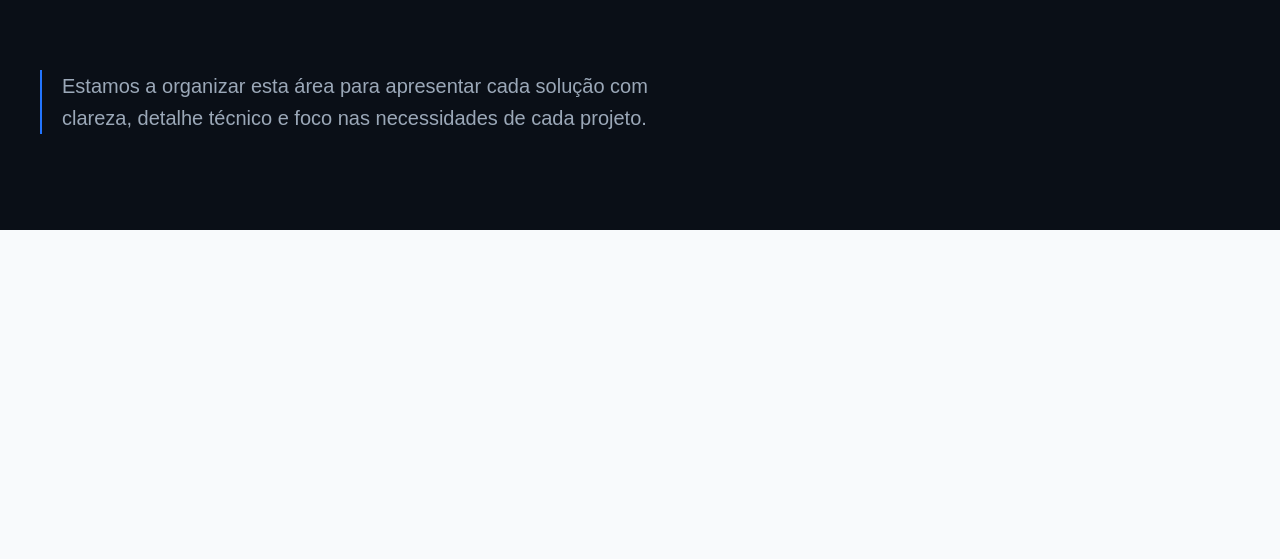
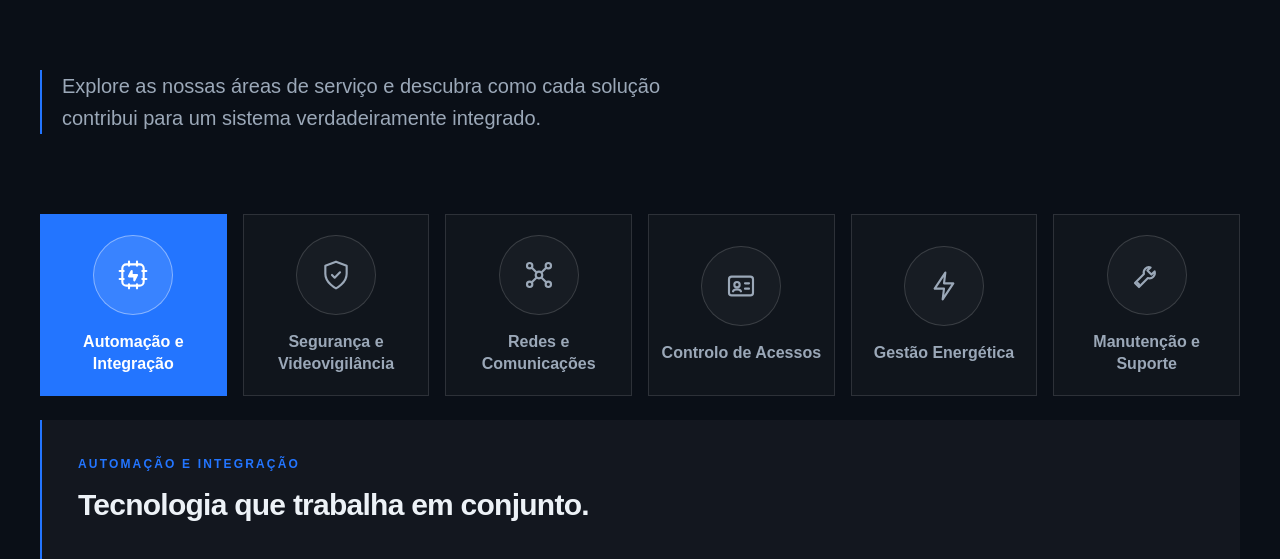
Before and after one commit to integrolink/integrolink-website, a Next.js app: page /servicos in a window 1280 px wide. Shown: the part 595-1154 px from the top of the page. Before the commit the page ends 825 px from the top, so only its background shows below. Built offline with nearby package versions, Linux system fonts and the light colour scheme.

Commit message:
Adiciona exploradores de serviços e setores

```diff
--- a/src/app/servicos/page.tsx
+++ b/src/app/servicos/page.tsx
@@ -1,6 +1,49 @@
 import type { Metadata } from "next";
 import { Navbar } from "@/components/Navbar";
+import {
+  CategoryExplorer,
+  type CategoryItem,
+} from "@/components/CategoryExplorer";
 import { PageIntro } from "@/components/PageIntro";
+
+const services: CategoryItem[] = [
+  {
+    id: "automacao",
+    label: "Automação e Integração",
+    statement: "Tecnologia que trabalha em conjunto.",
+    icon: "automation",
+  },
+  {
+    id: "seguranca",
+    label: "Segurança e Videovigilância",
+    statement: "Mais proteção para pessoas e património.",
+    icon: "security",
+  },
+  {
+    id: "redes",
+    label: "Redes e Comunicações",
+    statement: "Uma infraestrutura fiável é a base de qualquer sistema.",
+    icon: "network",
+  },
+  {
+    id: "acessos",
+    label: "Controlo de Acessos",
+    statement: "Controlo total sobre quem entra e sai.",
+    icon: "access",
+  },
+  {
+    id: "energia",
+    label: "Gestão Energética",
+    statement: "Consumos mais inteligentes.",
+    icon: "energy",
+  },
+  {
+    id: "suporte",
+    label: "Manutenção e Suporte",
+    statement: "A tecnologia continua a evoluir.",
+    icon: "support",
+  },
+];
 
 export const metadata: Metadata = {
   title: "Serviços | IntegroLink",
@@ -15,8 +58,10 @@ export default function ServicesPage() {
       <PageIntro
         eyebrow="Serviços"
         title="Soluções tecnológicas concebidas para aumentar o conforto, a segurança e a eficiência do seu espaço."
-        description="Estamos a organizar esta área para apresentar cada solução com clareza, detalhe técnico e foco nas necessidades de cada projeto."
-      />
+        description="Explore as nossas áreas de serviço e descubra como cada solução contribui para um sistema verdadeiramente integrado."
+      >
+        <CategoryExplorer items={services} />
+      </PageIntro>
     </>
   );
 }
--- a/src/app/setores-de-atuacao/page.tsx
+++ b/src/app/setores-de-atuacao/page.tsx
@@ -1,6 +1,37 @@
 import type { Metadata } from "next";
 import { Navbar } from "@/components/Navbar";
+import {
+  CategoryExplorer,
+  type CategoryItem,
+} from "@/components/CategoryExplorer";
 import { PageIntro } from "@/components/PageIntro";
+
+const sectors: CategoryItem[] = [
+  {
+    id: "habitacoes",
+    label: "Habitações",
+    statement: "Uma casa mais confortável, segura e eficiente.",
+    icon: "home",
+  },
+  {
+    id: "alojamentos",
+    label: "Alojamentos Locais",
+    statement: "Simplifique a gestão do seu alojamento.",
+    icon: "lodging",
+  },
+  {
+    id: "negocios",
+    label: "Negócios",
+    statement: "Tecnologia para apoiar o crescimento do seu negócio.",
+    icon: "business",
+  },
+  {
+    id: "condominios",
+    label: "Condomínios",
+    statement: "Mais segurança e melhor gestão dos espaços comuns.",
+    icon: "condominium",
+  },
+];
 
 export const metadata: Metadata = {
   title: "Setores de atuação | IntegroLink",
@@ -15,8 +46,10 @@ export default function SectorsPage() {
       <PageIntro
         eyebrow="Setores de atuação"
         title="Adaptamos cada solução às necessidades específicas de cada espaço e de cada cliente."
-        description="Esta página será construída em torno dos setores em que a IntegroLink atua, sem generalizações nem serviços que não façam parte da empresa."
-      />
+        description="Selecione um setor para conhecer o princípio que orienta a nossa abordagem a cada contexto."
+      >
+        <CategoryExplorer items={sectors} />
+      </PageIntro>
     </>
   );
 }
--- /dev/null
+++ b/src/components/CategoryExplorer.tsx
@@ -0,0 +1,186 @@
+"use client";
+
+import { useState, type ReactNode } from "react";
+
+export type CategoryIconName =
+  | "home"
+  | "lodging"
+  | "business"
+  | "condominium"
+  | "automation"
+  | "security"
+  | "network"
+  | "access"
+  | "energy"
+  | "support";
+
+export type CategoryItem = {
+  id: string;
+  label: string;
+  statement: string;
+  icon: CategoryIconName;
+};
+
+type CategoryExplorerProps = {
+  items: CategoryItem[];
+};
+
+const iconPaths: Record<CategoryIconName, ReactNode> = {
+  home: (
+    <>
+      <path d="m3 11 9-7 9 7" />
+      <path d="M5.5 9.5V20h13V9.5" />
+      <path d="M9.5 20v-6h5v6" />
+    </>
+  ),
+  lodging: (
+    <>
+      <path d="M4 19V7" />
+      <path d="M4 15h16v4" />
+      <path d="M7 11h4a3 3 0 0 1 3 3v1H7z" />
+      <path d="M7 8h.01" />
+      <path d="M19 8v3" />
+      <path d="m17.5 9.5 3-3" />
+    </>
+  ),
+  business: (
+    <>
+      <rect x="3" y="7" width="18" height="13" rx="1" />
+      <path d="M8 7V4h8v3" />
+      <path d="M3 12h18" />
+      <path d="M10 12v2h4v-2" />
+    </>
+  ),
+  condominium: (
+    <>
+      <path d="M5 21V4h10v17" />
+      <path d="M15 9h4v12" />
+      <path d="M8 8h2M8 12h2M8 16h2M17 13h.01M17 17h.01" />
+      <path d="M3 21h18" />
+    </>
+  ),
+  automation: (
+    <>
+      <rect x="4" y="4" width="16" height="16" rx="3" />
+      <path d="M9 2v3M15 2v3M9 19v3M15 19v3M2 9h3M19 9h3M2 15h3M19 15h3" />
+      <path d="m9 13 2-4v3h4l-2 4v-3z" />
+    </>
+  ),
+  security: (
+    <>
+      <path d="M12 22s8-4 8-11V5l-8-3-8 3v6c0 7 8 11 8 11Z" />
+      <path d="m9 12 2 2 4-4" />
+    </>
+  ),
+  network: (
+    <>
+      <circle cx="12" cy="12" r="2.5" />
+      <circle cx="5" cy="5" r="2" />
+      <circle cx="19" cy="5" r="2" />
+      <circle cx="5" cy="19" r="2" />
+      <circle cx="19" cy="19" r="2" />
+      <path d="m7 7 3.2 3.2M17 7l-3.2 3.2M7 17l3.2-3.2M17 17l-3.2-3.2" />
+    </>
+  ),
+  access: (
+    <>
+      <rect x="3" y="5" width="18" height="14" rx="2" />
+      <circle cx="9" cy="11" r="2" />
+      <path d="M6 16c.8-2 5.2-2 6 0M15 10h3M15 14h3" />
+    </>
+  ),
+  energy: (
+    <>
+      <path d="M13 2 5 14h7l-1 8 8-12h-7z" />
+    </>
+  ),
+  support: (
+    <>
+      <path d="M14.7 6.3a4 4 0 0 0-5 5L3 18l3 3 6.7-6.7a4 4 0 0 0 5-5l-2.4 2.4-3-3z" />
+      <path d="m5 18 1 1" />
+    </>
+  ),
+};
+
+function CategoryIcon({ name }: { name: CategoryIconName }) {
+  return (
+    <svg
+      viewBox="0 0 24 24"
+      fill="none"
+      stroke="currentColor"
+      strokeWidth="1.6"
+      strokeLinecap="round"
+      strokeLinejoin="round"
+      aria-hidden="true"
+      className="size-7 sm:size-8"
+    >
+      {iconPaths[name]}
+    </svg>
+  );
+}
+
+export function CategoryExplorer({ items }: CategoryExplorerProps) {
+  const [activeId, setActiveId] = useState(items[0]?.id ?? "");
+  const activeItem = items.find((item) => item.id === activeId) ?? items[0];
+
+  if (!activeItem) {
+    return null;
+  }
+
+  return (
+    <div className="mt-14 sm:mt-20">
+      <div
+        className={`grid gap-4 ${
+          items.length > 4
+            ? "grid-cols-2 sm:grid-cols-3 lg:grid-cols-6"
+            : "grid-cols-2 lg:grid-cols-4"
+        }`}
+        aria-label="Selecionar uma área"
+      >
+        {items.map((item) => {
+          const isActive = item.id === activeItem.id;
+
+          return (
+            <button
+              key={item.id}
+              type="button"
+              aria-pressed={isActive}
+              onClick={() => setActiveId(item.id)}
+              className={`group flex min-h-40 flex-col items-center justify-center gap-4 border px-3 py-5 text-center transition-colors focus-visible:outline-2 focus-visible:outline-offset-4 focus-visible:outline-brand ${
+                isActive
+                  ? "border-brand bg-brand text-white"
+                  : "border-white/12 bg-white/[0.025] text-content-muted hover:border-brand/60 hover:text-content-foreground"
+              }`}
+            >
+              <span
+                className={`grid size-16 place-items-center rounded-full border transition-colors sm:size-20 ${
+                  isActive
+                    ? "border-white/40 bg-white/10"
+                    : "border-white/15 bg-white/[0.03] group-hover:border-brand/60 group-hover:text-brand"
+                }`}
+              >
+                <CategoryIcon name={item.icon} />
+              </span>
+              <span className="text-sm font-semibold leading-snug sm:text-base">
+                {item.label}
+              </span>
+            </button>
+          );
+        })}
+      </div>
+
+      <div
+        key={activeItem.id}
+        aria-live="polite"
+        className="mt-5 border-l-2 border-brand bg-white/[0.035] px-6 py-7 sm:mt-6 sm:px-9 sm:py-9"
+      >
+        <p className="text-xs font-bold uppercase tracking-[0.18em] text-brand">
+          {activeItem.label}
+        </p>
+        <p className="mt-3 max-w-3xl text-xl font-semibold leading-snug tracking-[-0.025em] text-content-foreground sm:text-3xl">
+          {activeItem.statement}
+        </p>
+      </div>
+    </div>
+  );
+}
--- a/src/components/PageIntro.tsx
+++ b/src/components/PageIntro.tsx
@@ -1,16 +1,19 @@
 import { HeroMedia } from "@/components/HeroMedia";
 import { Container } from "@/components/ui/Container";
+import type { ReactNode } from "react";
 
 type PageIntroProps = {
   eyebrow: string;
   title: string;
   description: string;
+  children?: ReactNode;
 };
 
 export function PageIntro({
   eyebrow,
   title,
   description,
+  children,
 }: PageIntroProps) {
   return (
     <main className="bg-content-background">
@@ -22,7 +25,7 @@ export function PageIntro({
               <span className="h-px w-10 bg-brand" aria-hidden="true" />
               {eyebrow}
             </p>
-            <h1 className="max-w-4xl text-4xl font-bold leading-[1.04] tracking-[-0.045em] text-white drop-shadow-sm sm:text-6xl">
+            <h1 className="max-w-4xl text-3xl font-bold leading-[1.08] tracking-[-0.04em] text-white drop-shadow-sm sm:text-4xl lg:text-5xl">
               {title}
             </h1>
           </div>
@@ -34,6 +37,7 @@ export function PageIntro({
           <p className="max-w-2xl border-l-2 border-brand pl-5 text-lg leading-8 text-content-muted sm:text-xl">
             {description}
           </p>
+          {children}
         </Container>
       </section>
     </main>
```
